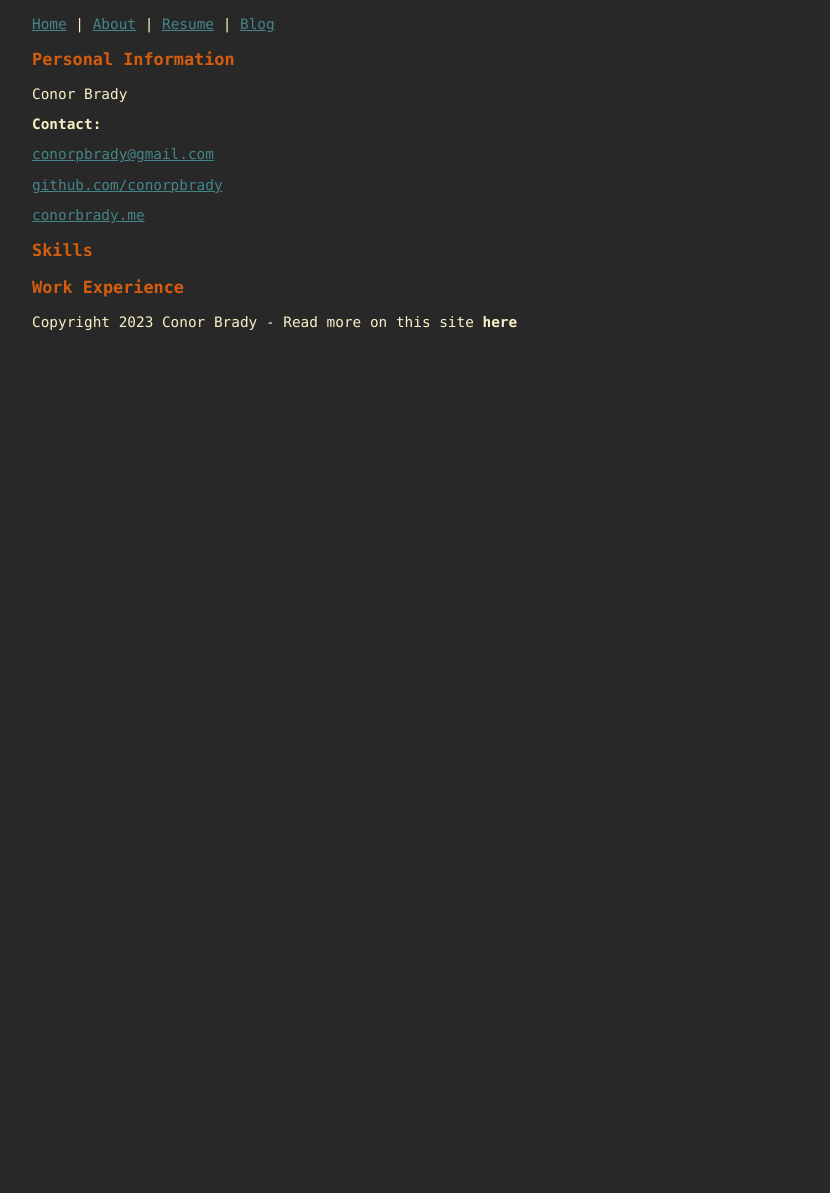
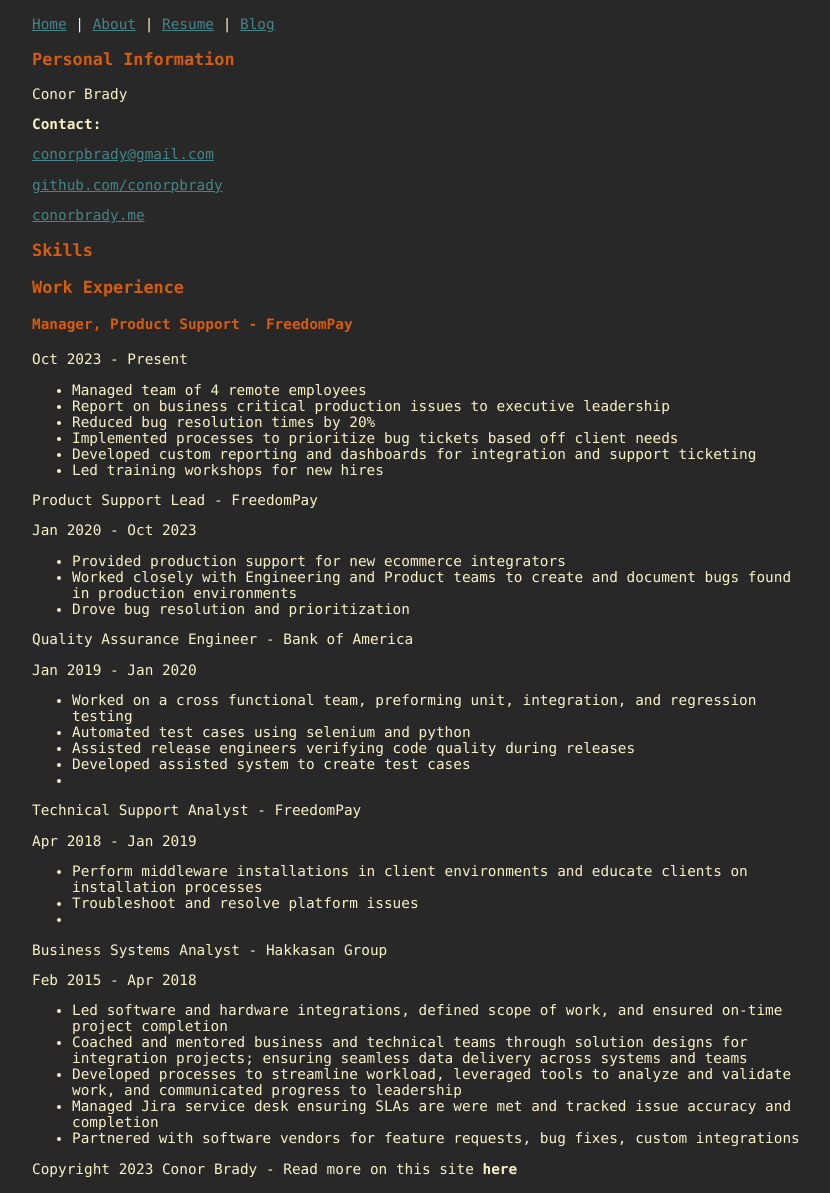
Before and after one commit to conorpbrady/conorbrady.io, a Django app: page /resume/ in a window 1280 px wide. Shown: the whole page, without its empty margins (224-1054 px from the left). Before the commit the page ends 330 px from the top, so only its background shows below. Run offline with Django 4.2, Linux system fonts and the light colour scheme; some libraries are stand-ins or nearby versions.

Commit message:
Add Resume history and bullet points

```diff
--- a/conorbrady/conorbrady/templates/resume.html
+++ b/conorbrady/conorbrady/templates/resume.html
@@ -14,6 +14,54 @@
 </section>
 <h3>Work Experience</h3>
 <section>
+    <h4>Manager, Product Support - FreedomPay</h4>
+    <p>Oct 2023 - Present</p>
+    <ul>
+    <li>Managed team of 4 remote employees</li>
+    <li>Report on business critical production issues to executive leadership</li>
+    <li>Reduced bug resolution times by 20%</li>
+    <li>Implemented processes to prioritize bug tickets based off client needs</li>
+    <li>Developed custom reporting and dashboards for integration and support ticketing</li>
+    <li>Led training workshops for new hires</Li>
+    </ul>
+
+    <p>Product Support Lead - FreedomPay</p>
+    <p>Jan 2020 - Oct 2023</p>
+    <ul>
+    <li>Provided production support for new ecommerce integrators</li>
+    <li>Worked closely with Engineering and Product teams to create and document bugs found in production environments</li>
+    <li>Drove bug resolution and prioritization</li>
+    </ul>
+
+    <p>Quality Assurance Engineer - Bank of America</p>
+    <p>Jan 2019 - Jan 2020</p>
+    <ul>
+      <li>Worked on a cross functional team, preforming unit, integration, and regression testing</li>
+      <li>Automated test cases using selenium and python</li>
+      <li>Assisted release engineers verifying code quality during releases</li>
+      <li>Developed assisted system to create test cases</li>
+      <li></li>
+    </ul>
+
+    <p>Technical Support Analyst - FreedomPay</p>
+    <p>Apr 2018 - Jan 2019</p>
+    <ul>
+
+      <li>Perform middleware installations in client environments and educate clients on installation processes</li>
+      <li>Troubleshoot and resolve platform issues</li>
+      <li></li>
+    </ul>
+
+    <p>Business Systems Analyst - Hakkasan Group</p>
+    <p>Feb 2015 - Apr 2018</p>
+    <ul>
+
+      <li>Led software and hardware integrations, defined scope of work, and ensured on-time project completion</li>
+      <li>Coached and mentored business and technical teams through solution designs for integration projects; ensuring seamless data delivery across systems and teams </li>
+      <li>Developed processes to streamline workload, leveraged tools to analyze and validate work, and communicated progress to leadership</li>
+      <li>Managed Jira service desk ensuring SLAs are were met and tracked issue accuracy and completion</li>
+      <li>Partnered with software vendors for feature requests, bug fixes, custom integrations</li>
+    </ul>
 </section>
 
 
```
